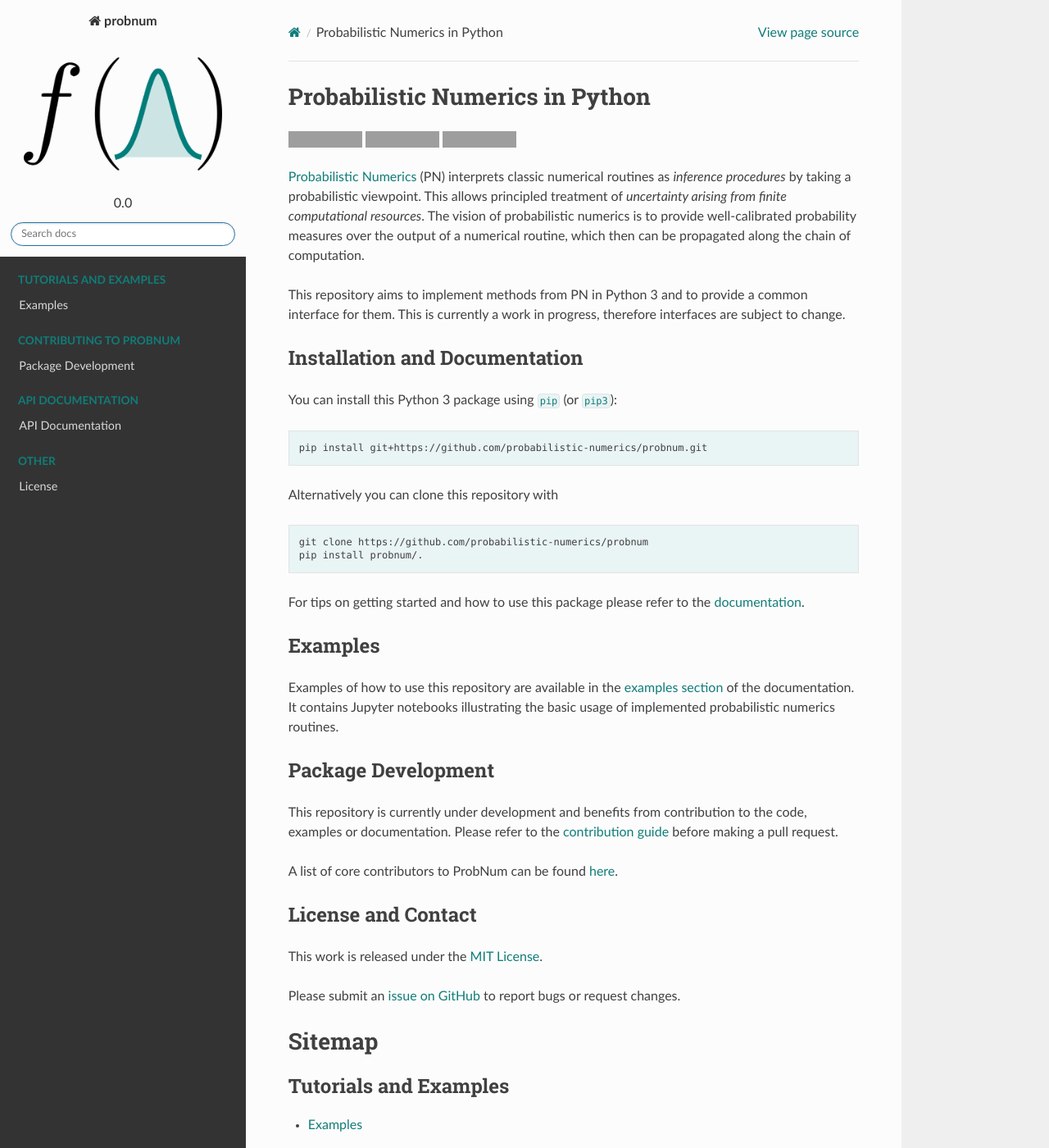
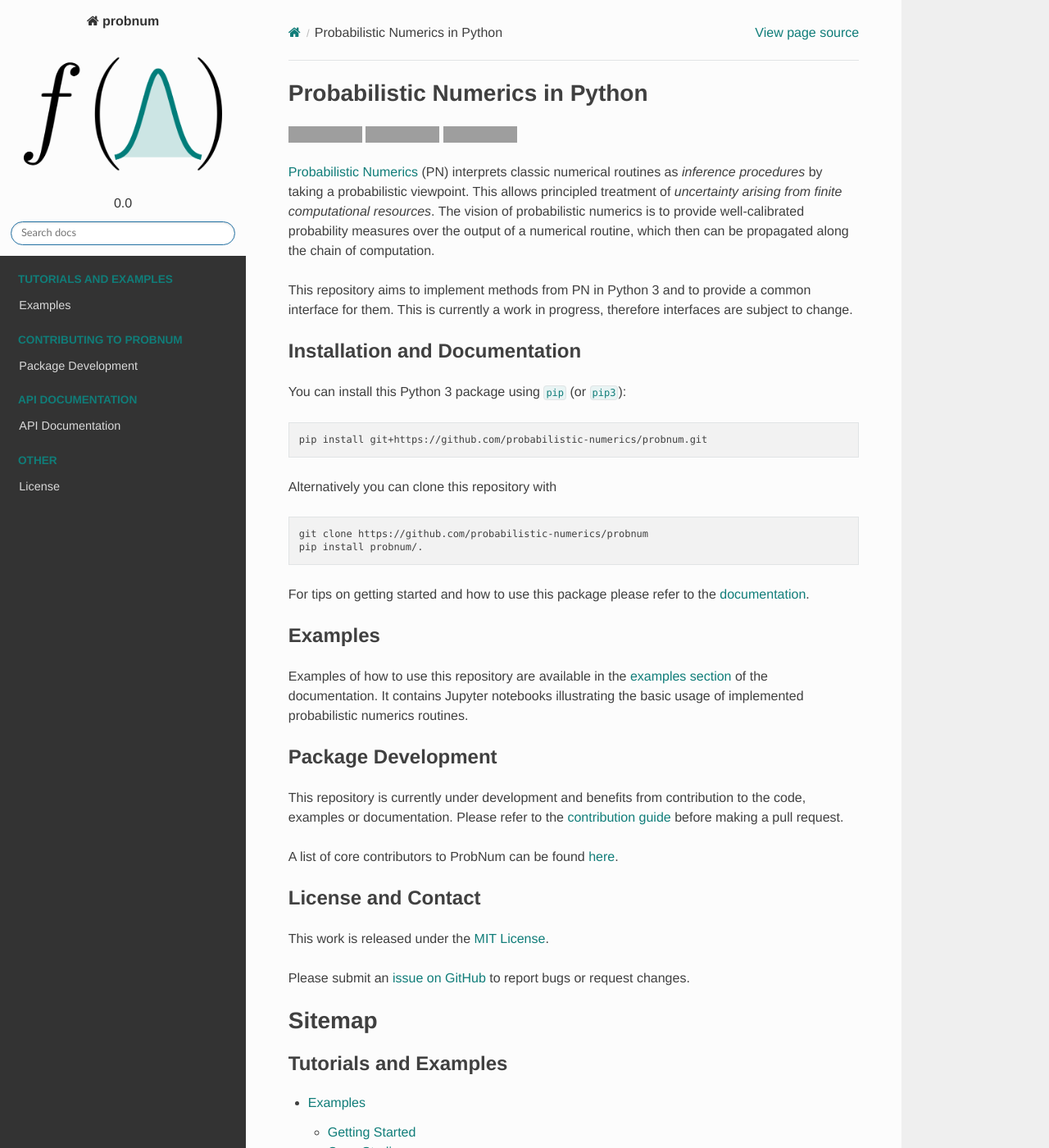
Before and after one commit to probabilistic-numerics/probnum, a Sphinx documentation site: the page built from docs/source/index.rst, in a window 1280 px wide and 1400 px high. Shown: the whole window at 82% size. Built offline with Sphinx 7.4.7 and the Read the Docs theme 2.0.0, drawn with Linux system fonts in a browser that asks for light colours; pages that are not in the unit, such as notebooks, are missing from menus; grey boxes are pictures that could not be loaded.

Commit message:
correctly sized, clickable vector graphics inheritance diagrams

```diff
--- a/docs/source/_static/probnum-style.css
+++ b/docs/source/_static/probnum-style.css
@@ -7,6 +7,18 @@
   --dark-gray: #333;
   --light-gray: #f2f2f2;
 }
+
+/* Font */
+body {
+	font-family: "Helvetica Neue",Helvetica,Arial,sans-serif;
+}
+
+.rst-content .toctree-wrapper > p.caption, h1, h2, h3, h4, h5, h6, legend {
+    margin-top: 0;
+    font-weight: 700;
+    font-family: Helvetica Neue;
+}
+
 
 /* Sidebar */
 
@@ -52,7 +64,7 @@
 
 /* Block */
 .highlight {
-	background: var(--text-background-color);
+	background: var(--light-gray);
 }
 
 /* Inline */
@@ -64,7 +76,14 @@
 }
 
 
-/* Alert boxes (e.g. documentation "see also")
+/* Alert boxes (e.g. documentation "see also") */
+html.writer-html4 .rst-content dl:not(.docutils) dl:not(.field-list) > dt, html.writer-html5 .rst-content dl[class]:not(.option-list):not(.field-list):not(.footnote):not(.glossary):not(.simple) dl:not(.field-list) > dt {
+	border-left: 3px solid grey;
+	background: #fff0;
+	color: #555;
+}
+
+/*
 .alert-info {
 		color: var(--dark-gray);
 		background-color: #e7e7e7;
--- a/docs/source/conf.py
+++ b/docs/source/conf.py
@@ -137,6 +137,10 @@
 # html_sidebars = {'modules': ['localtoc.html'],
 #                  'automod/**': ['localtoc.html', 'relations.html']}
 
+# Inheritance graphs generated by graphviz
+graphviz_output_format = 'svg'
+inheritance_graph_attrs = dict(size='""')
+
 # -- Jupyter notebooks (nbsphinx) ------------------------------
 
 # Work-around until https://github.com/sphinx-doc/sphinx/issues/4229 is solved:
```
